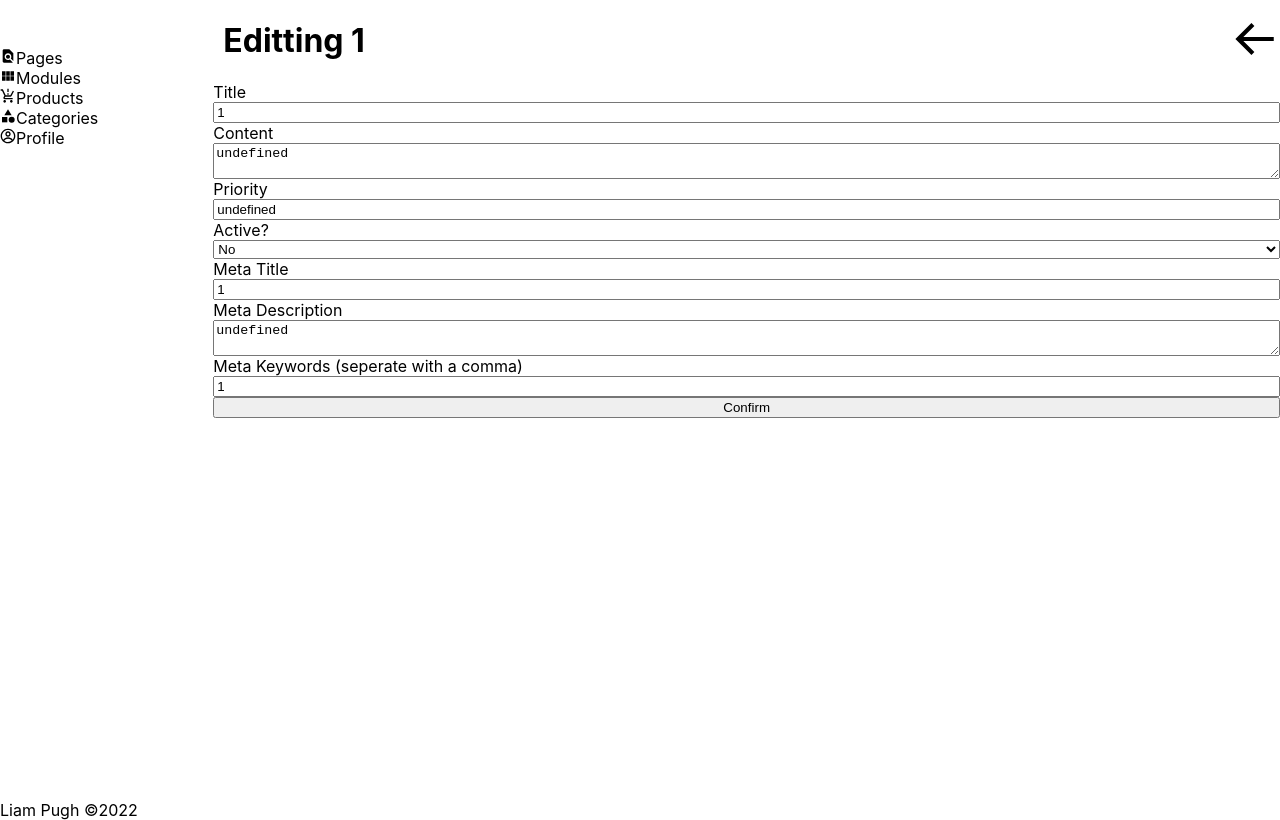
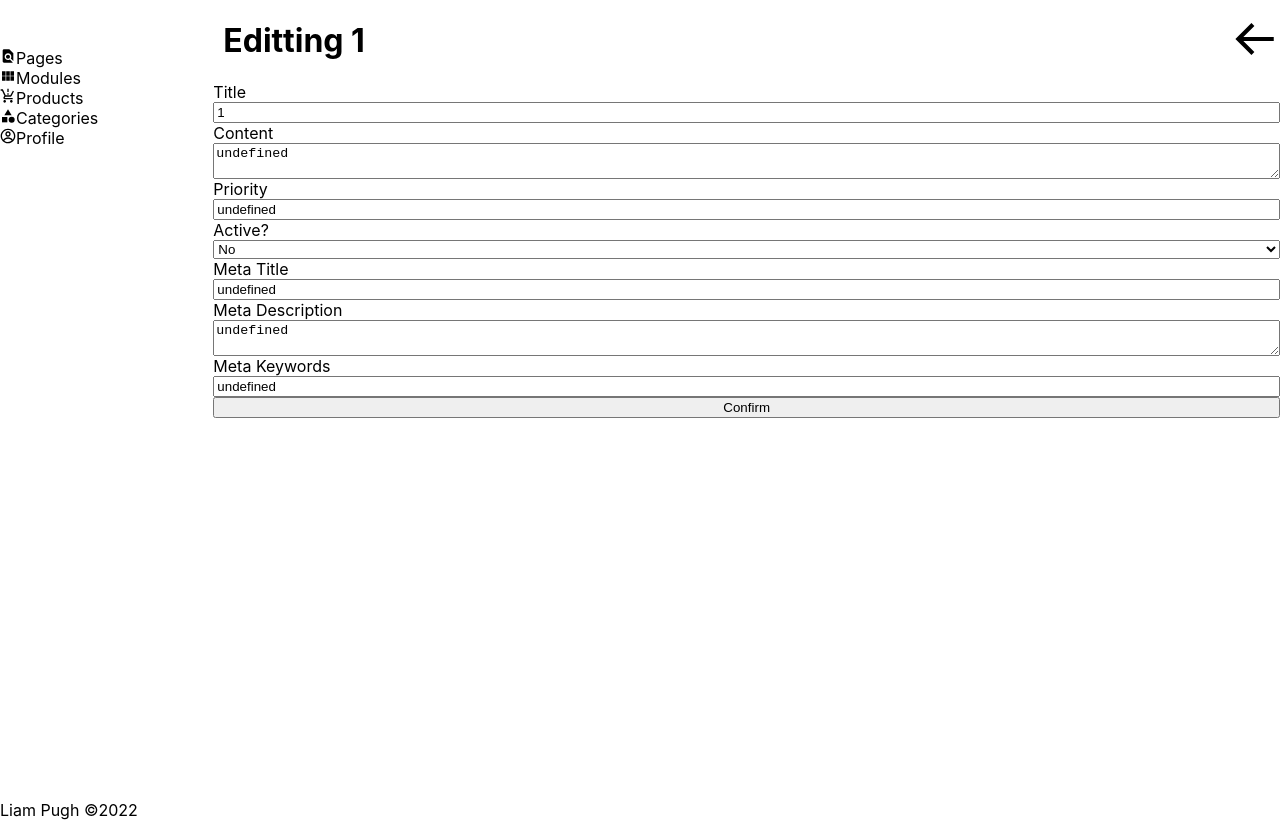
Before and after one commit to Shutt90/modular-cms, a Next.js app: page /auth/edit/page/1 in a window 1280 px wide. Built offline with nearby package versions, Linux system fonts and the light colour scheme.

Commit message:
Refactored into input helpers

```diff
--- /dev/null
+++ b/helpers/inputHelper.js
@@ -0,0 +1,26 @@
+const addInput = function(type = 'text', prop, propId, labelText) {
+    // example
+    // <label htmlFor={`pagetitle-${page.id}`}>Title</label>
+    // <input type="text" value={`${page.title}`} id={`pagetitle-${page.id}`}></input>
+
+    if(type === 'text') {
+
+        return (
+            <>
+                <label htmlFor={`${prop}-${propId}`}>{labelText}</label>
+                <input type={type} value={`${prop}`} id={`${prop}-${propId}`}></input>
+            </>
+        )
+    } else if (type === 'textarea') {
+        return (
+            <>
+                <label htmlFor={`${prop}-${propId}`}>{labelText}</label>
+                <textarea value={`${prop}`} id={`${prop}-${propId}`}></textarea>
+            </>
+        )
+
+    }
+
+}
+
+export { addInput }
--- a/pages/auth/edit/page/[title].js
+++ b/pages/auth/edit/page/[title].js
@@ -2,6 +2,7 @@ import React from 'react'
 import { useRouter } from 'next/router';
 import {BiArrowBack} from 'react-icons/bi';
 import Link from 'next/link'
+import { addInput } from '../../../../helpers/inputHelper';
 
 function Title() {
     const router = useRouter();
@@ -19,23 +20,17 @@ function Title() {
         </div>
         <div className="container">
             <form method="POST" className="edit-form" action={`/api/edit/page/${page.id}`}>
-                <label htmlFor={`pagetitle-${page.id}`}>Title</label>
-                <input type="text" value={`${page.title}`} id={`pagetitle-${page.id}`}></input>
-                <label htmlFor={`pagecontent-${page.id}`}>Content</label>
-                <textarea value={`${page.content}`} id={`pagecontent-${page.id}`}></textarea>
-                <label htmlFor={`pageprio-${page.id}`}>Priority</label>
-                <input type="text" value={`${page.priority}`} id={`pageprio-${page.id}`}></input>
+                {addInput('text', page.title, page.id, 'Title')}
+                {addInput('textarea', page.content, page.id, 'Content')}
+                {addInput('text', page.priority, page.id, 'Priority')}
                 <label htmlFor={`pageactive-${page.id}`}>Active?</label>
                 <select id={`pageactive-${page.id}`}>
                     <option selected={page.active ? "selected" : ""} value="true">Yes</option>
                     <option selected={!page.active ? "selected" : ""} value="false">No</option>
                 </select>
-                <label htmlFor={`pagemetatitle-${page.id}`}>Meta Title</label>
-                <input type="text" value={`${page.title}`} id={`pagemetatitle-${page.id}`}></input>
-                <label htmlFor={`pagemetakey-${page.id}`}>Meta Description</label>
-                <textarea value={`${page.content}`} id={`pagemetakey-${page.id}`}></textarea>
-                <label htmlFor={`pagemetadesc-${page.id}`}>Meta Keywords (seperate with a comma)</label>
-                <input type="text" value={`${page.title}`} id={`pagemetadesc-${page.id}`}></input>
+                {addInput('text', page.metatitle, page.id, 'Meta Title')}
+                {addInput('textarea', page.metadesc, page.id, 'Meta Description')}
+                {addInput('text', page.metakeywords, page.id, 'Meta Keywords')}
                 <input type="submit" value="Confirm"></input>
             </form>
         </div>
```
